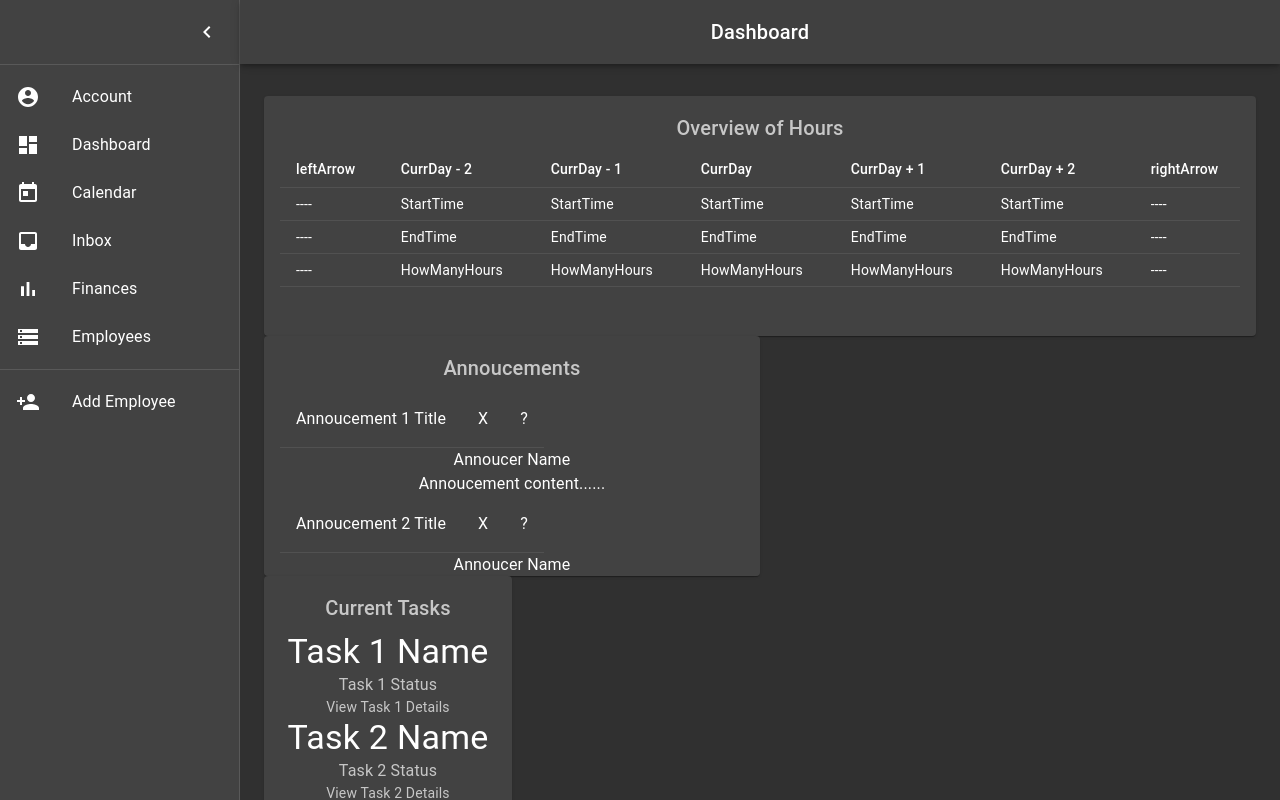
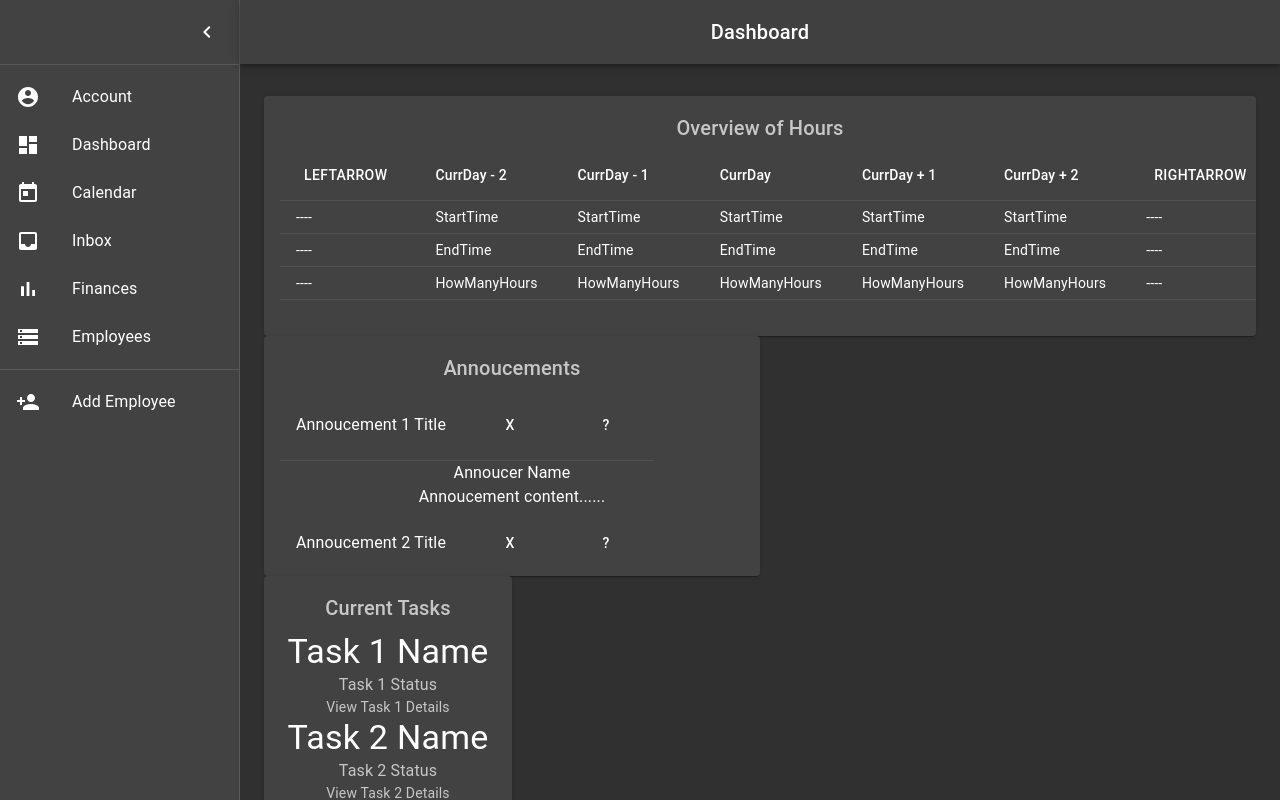
Before and after one commit to Nycarus/expendable-employees, a React (Create React App) app in the folder expendable-employees/: page /dashboard in a window 1280 px wide. Built offline with nearby package versions, Linux system fonts and the light colour scheme.

Commit message:
Quick change
Made things that were supposed to be buttons into buttons

```diff
--- a/expendable-employees/src/pages/Dashboard.js
+++ b/expendable-employees/src/pages/Dashboard.js
@@ -1,8 +1,8 @@
 import React from 'react';
 import PropTypes from 'prop-types';
-import { makeStyles } from '@material-ui/core/styles';
 import CssBaseline from '@material-ui/core/CssBaseline';
-import { Drawer, Container, Grid, Paper, AppBar, Toolbar,  IconButton, Tab } from '@material-ui/core';
+import {makeStyles, Button } from '@material-ui/core/';
+import {Drawer, Container, Grid, Paper, AppBar, Toolbar,  IconButton, Tab } from '@material-ui/core';
 import {Table, TableHead, TableBody, TableCell, TableRow, Typography} from '@material-ui/core';
 import {Link} from '@material-ui/core';
 import MenuIcon from '@material-ui/icons/Menu';
@@ -158,13 +158,13 @@ export default function Dashboard() {
                             <Table size="small">
                                 <TableHead>
                                     <TableRow>
-                                        <TableCell>leftArrow</TableCell>
+                                        <TableCell><Button>leftArrow</Button></TableCell>
                                         <TableCell>CurrDay - 2</TableCell>
                                         <TableCell>CurrDay - 1</TableCell>
                                         <TableCell>CurrDay</TableCell>
                                         <TableCell>CurrDay + 1</TableCell>
                                         <TableCell>CurrDay + 2</TableCell>
-                                        <TableCell>rightArrow</TableCell>
+                                        <TableCell><Button>rightArrow</Button></TableCell>
                                     </TableRow>
                                 </TableHead>
                                 <TableBody>
@@ -212,12 +212,10 @@ export default function Dashboard() {
                                                 <Typography>Annoucement 1 Title</Typography>
                                             </TableCell>
                                             <TableCell>
-                                                {/* These should be buttons, not Typography */}
-                                                <Typography>X</Typography>
+                                                <Button>X</Button>
                                             </TableCell>
                                             <TableCell>
-                                                {/* These should be buttons, not Typography */}
-                                                <Typography>?</Typography>
+                                                <Button>?</Button>
                                             </TableCell>
                                         </TableRow>
                                         <Typography>Annoucer Name</Typography>
@@ -232,12 +230,10 @@ export default function Dashboard() {
                                                 <Typography>Annoucement 2 Title</Typography>
                                             </TableCell>
                                             <TableCell>
-                                                {/* These should be buttons, not Typography */}
-                                                <Typography>X</Typography>
+                                                <Button>X</Button>
                                             </TableCell>
                                             <TableCell>
-                                                {/* These should be buttons, not Typography */}
-                                                <Typography>?</Typography>
+                                                <Button>?</Button>
                                             </TableCell>
                                         </TableRow>
                                         <Typography>Annoucer Name</Typography>
@@ -251,12 +247,10 @@ export default function Dashboard() {
                                                 <Typography>Annoucement 3 Title</Typography>
                                             </TableCell>
                                             <TableCell>
-                                                {/* These should be buttons, not Typography */}
-                                                <Typography>X</Typography>
+                                                <Button>X</Button>
                                             </TableCell>
                                             <TableCell>
-                                                {/* These should be buttons, not Typography */}
-                                                <Typography>?</Typography>
+                                                <Button>?</Button>
                                             </TableCell>
                                         </TableRow>
                                         <Typography>Annoucer Name</Typography>
```
